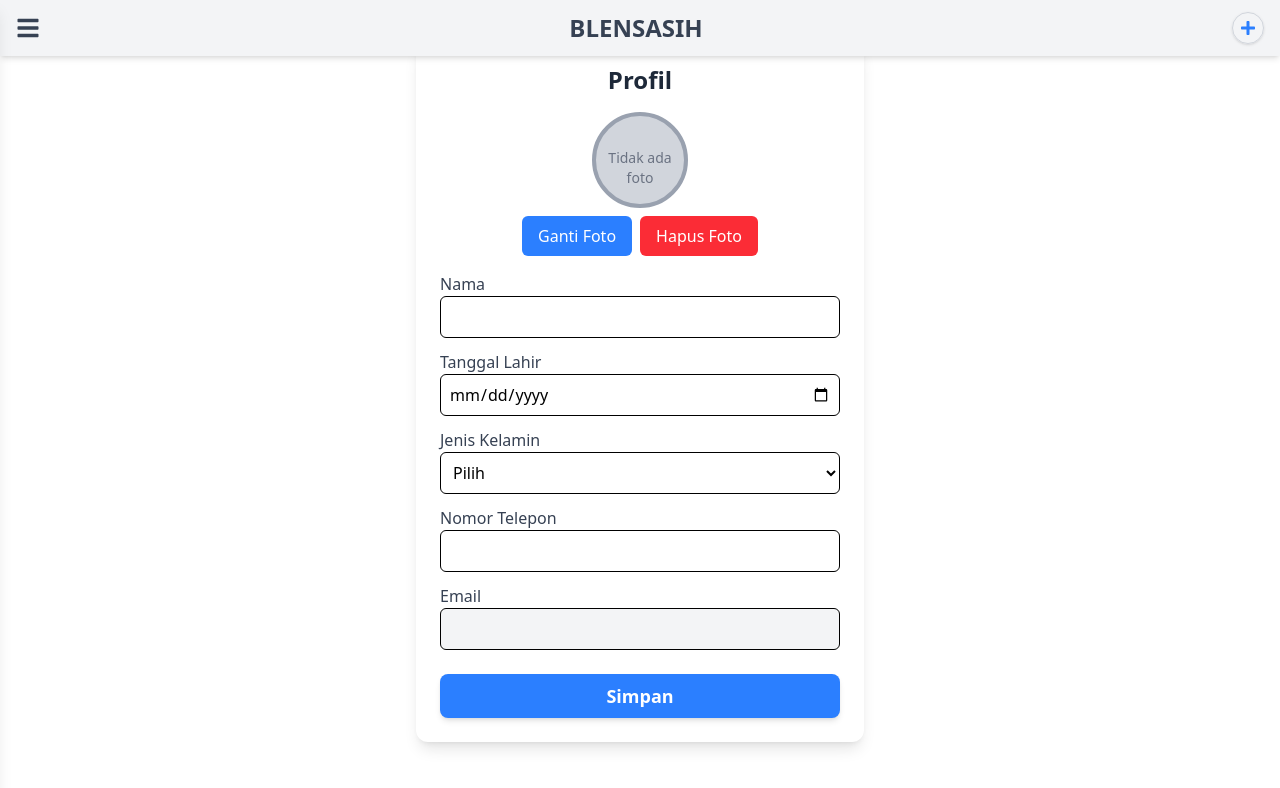
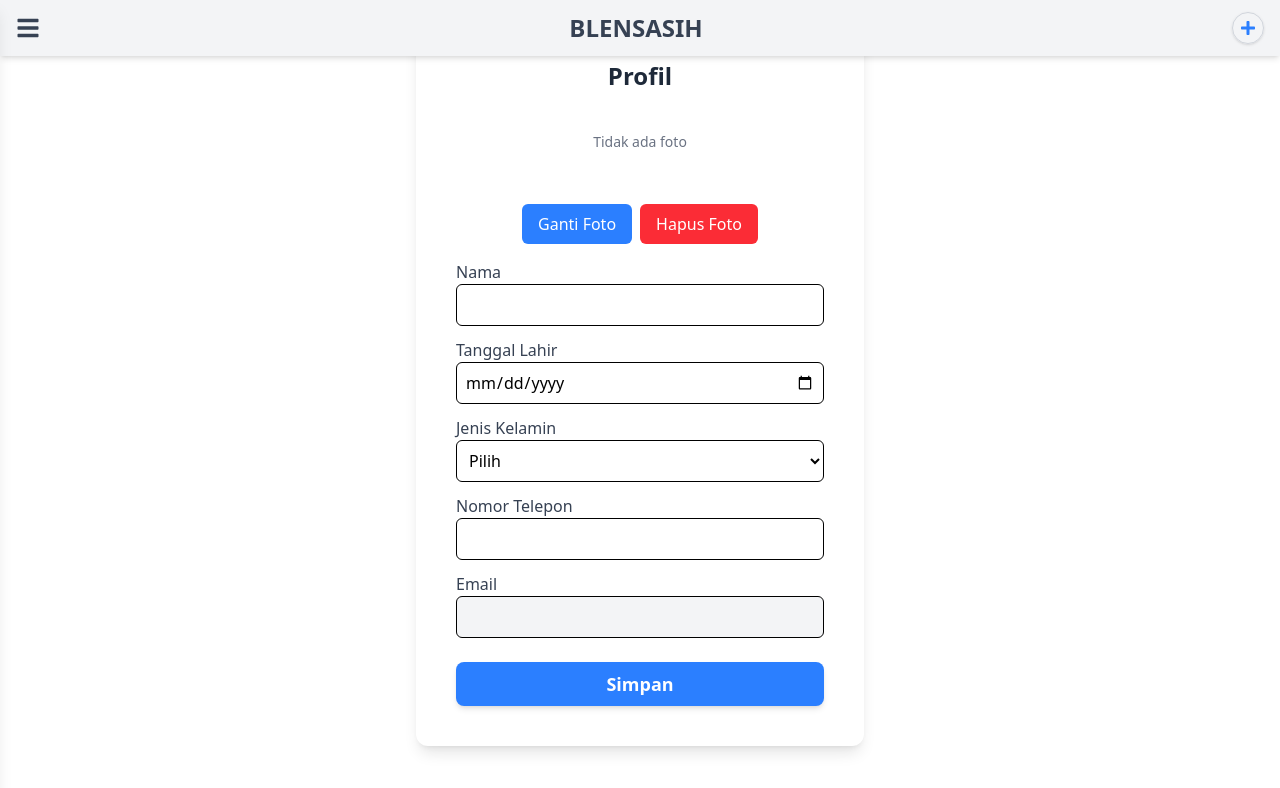
Before and after one commit to indrawara017/lmsmansasih, a React (Vite) app: page /profile in a window 1280 px wide. Shown: the top 788 px of the page. Built offline with nearby package versions, Linux system fonts and the light colour scheme; no server answers.

Commit message:
update profile page 2

```diff
--- a/src/components/Profile.jsx
+++ b/src/components/Profile.jsx
@@ -115,11 +115,11 @@ const Profile = () => {
   if (loading) return <p className="text-center text-gray-500">Loading...</p>;
 
   return (
-    <div className="max-w-md mx-auto mt-10 p-6 bg-white shadow-lg rounded-xl">
+    <div className="max-w-md mx-auto mt-5 p-10 bg-white shadow-lg rounded-xl">
       <h2 className="text-2xl font-bold text-center text-gray-800">Profil</h2>
 
-      <div className="flex flex-col items-center mt-4">
-        <div className="w-24 h-24 rounded-full bg-gray-300 border-4 border-gray-400 overflow-hidden">
+      <div className="flex flex-col items-center mt-2">
+        <div className="w-24 h-24 rounded-ful overflow-hidden">
           {photoPreview ? (
             <img src={photoPreview} alt="Foto Profil" className="w-full h-full object-cover" />
           ) : (
--- a/src/components/Sidebar.jsx
+++ b/src/components/Sidebar.jsx
@@ -64,14 +64,14 @@ const Sidebar = ({ isOpen, onClose }) => {
         {/* Tombol Profil & Logout */}
         <div className="absolute bottom-4 w-full px-3">
           <button
-            className="w-full mt-2 p-3 bg-red-600 text-white rounded-lg hover:bg-red-500 flex items-center justify-center space-x-2"
+            className="flex items-center space-x-3 p-3 rounded-lg mx-5 transition-colors"
             onClick={() => {
               handleLogout();
               onClose();
             }}
           >
             <FaSignOutAlt />
-            <span>Log Out</span>
+            <span>Keluar</span>
           </button>
         </div>
       </div>
```
